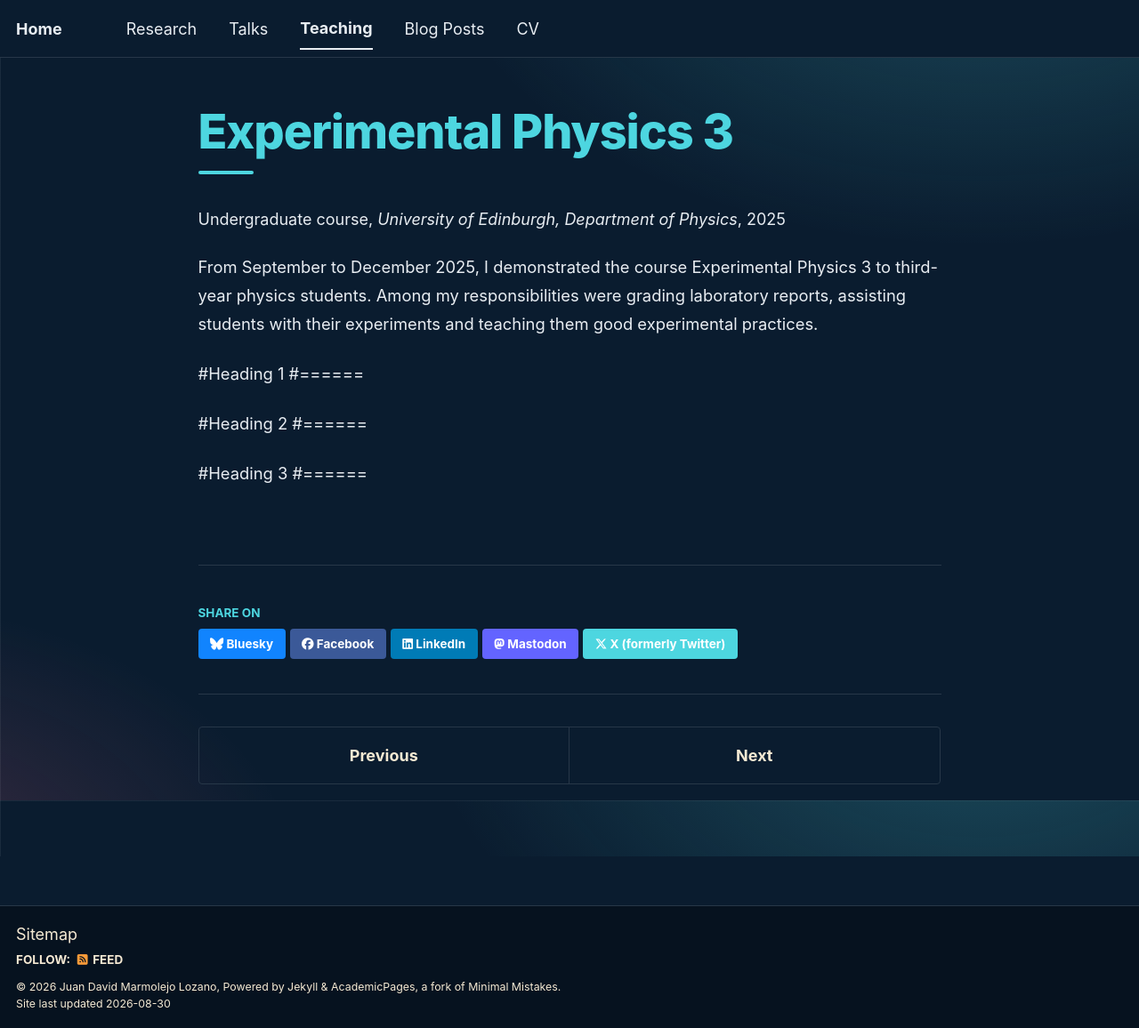
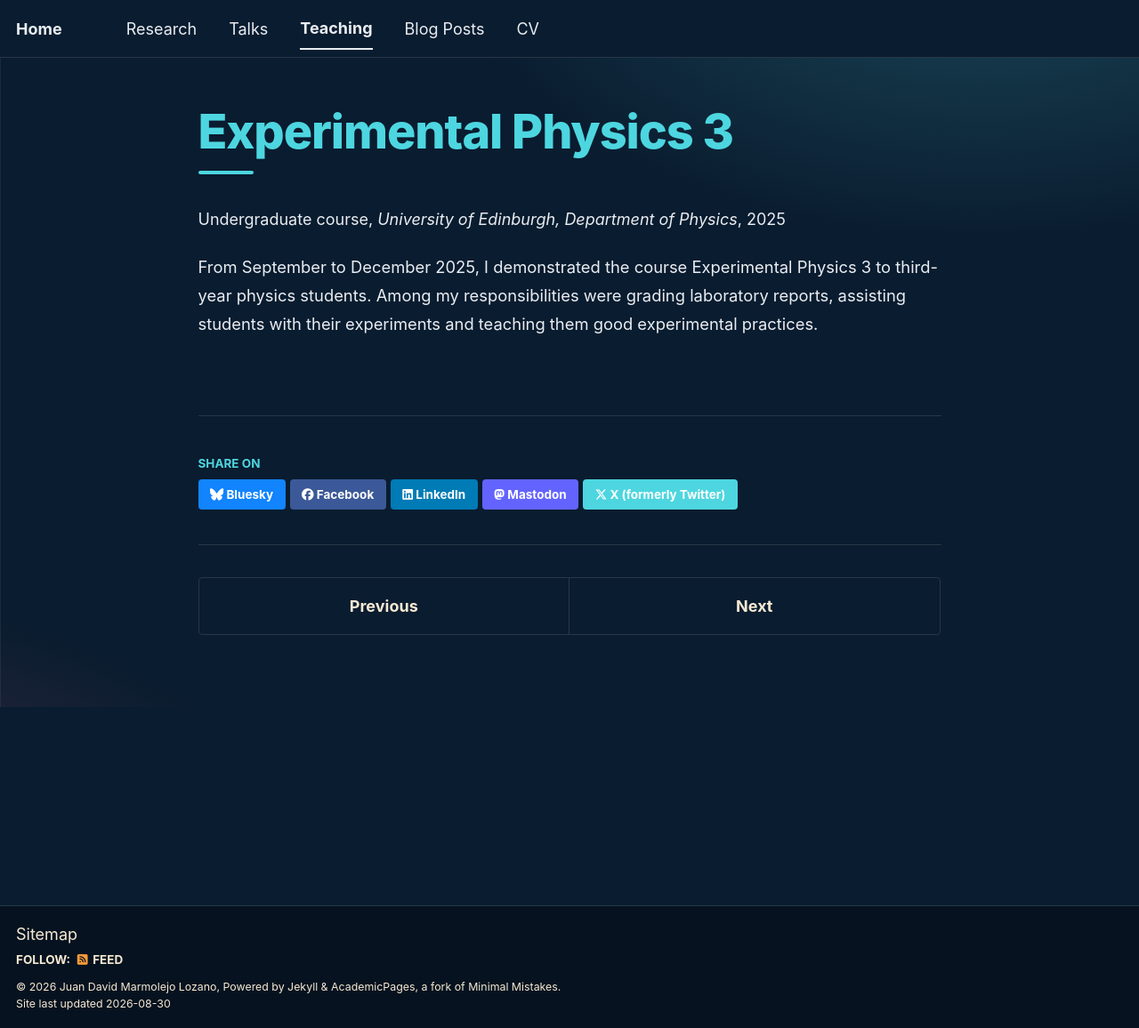
Before and after one commit to jdmarmolejo/jdmarmolejo.github.io, a Jekyll site: the page built from _teaching/2025-fall-exp-phys-3.md, in a window 1280 px wide and 1156 px high. Shown: the whole window at 89% size. Built offline with Jekyll 4.4.1, drawn with Linux system fonts in a browser that asks for light colours; a script bundle is joined from its source files by our own code; library files that are not in the unit come from our copies.

Commit message:
Update 2025-fall-exp-phys-3.md

```diff
--- a/_teaching/2025-fall-exp-phys-3.md
+++ b/_teaching/2025-fall-exp-phys-3.md
@@ -10,12 +10,3 @@ location: "Edinburgh, Scotland"
 ---
 
 From September to December 2025, I demonstrated the course Experimental Physics 3 to third-year physics students. Among my responsibilities were grading laboratory reports, assisting students with their experiments and teaching them good experimental practices.
-
-#Heading 1
-#======
-
-#Heading 2
-#======
-
-#Heading 3
-#======
```
